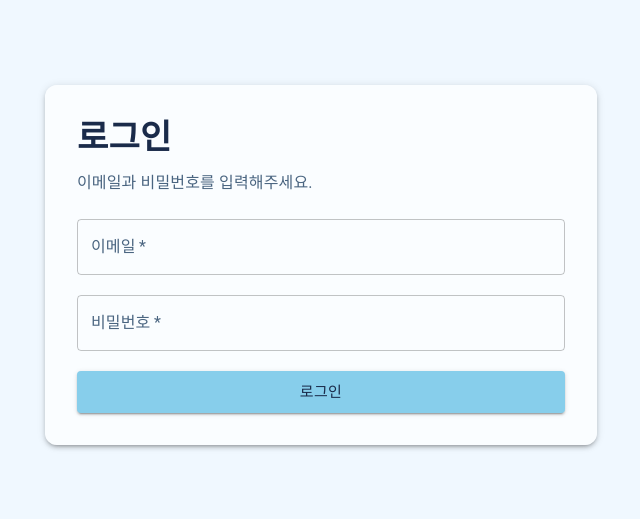
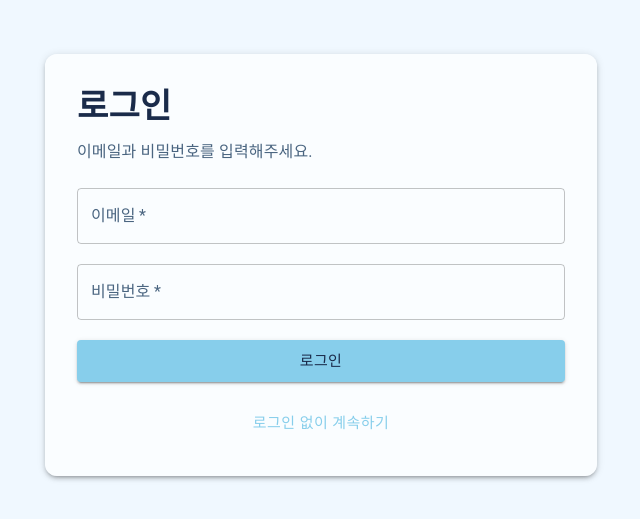
Before and after one commit to jiwon-uiux/my-first-website, a React (Vite) app in the folder lecture1/my-react-app/: page /#/login in a window 1280 px wide. Shown: the part 135-654 px from the top of the page, without its empty margins (319-959 px from the left). Built offline with nearby package versions, Linux system fonts and the light colour scheme.

Commit message:
feat: 로그인 없이 계속하기 버튼 추가

```diff
--- a/lecture1/my-react-app/src/pages/LoginPage.jsx
+++ b/lecture1/my-react-app/src/pages/LoginPage.jsx
@@ -1,4 +1,5 @@
 import { useState } from 'react';
+import { useNavigate } from 'react-router-dom';
 import {
   Box,
   Button,
@@ -10,6 +11,7 @@ import {
 } from '@mui/material';
 
 function LoginPage() {
+  const navigate = useNavigate();
   const [formValues, setFormValues] = useState({
     email: '',
     password: '',
@@ -90,6 +92,15 @@ function LoginPage() {
                 >
                   로그인
                 </Button>
+
+                <Button
+                  variant="text"
+                  size="large"
+                  fullWidth
+                  onClick={() => navigate('/')}
+                >
+                  로그인 없이 계속하기
+                </Button>
               </Stack>
             </Box>
           </Stack>
```
